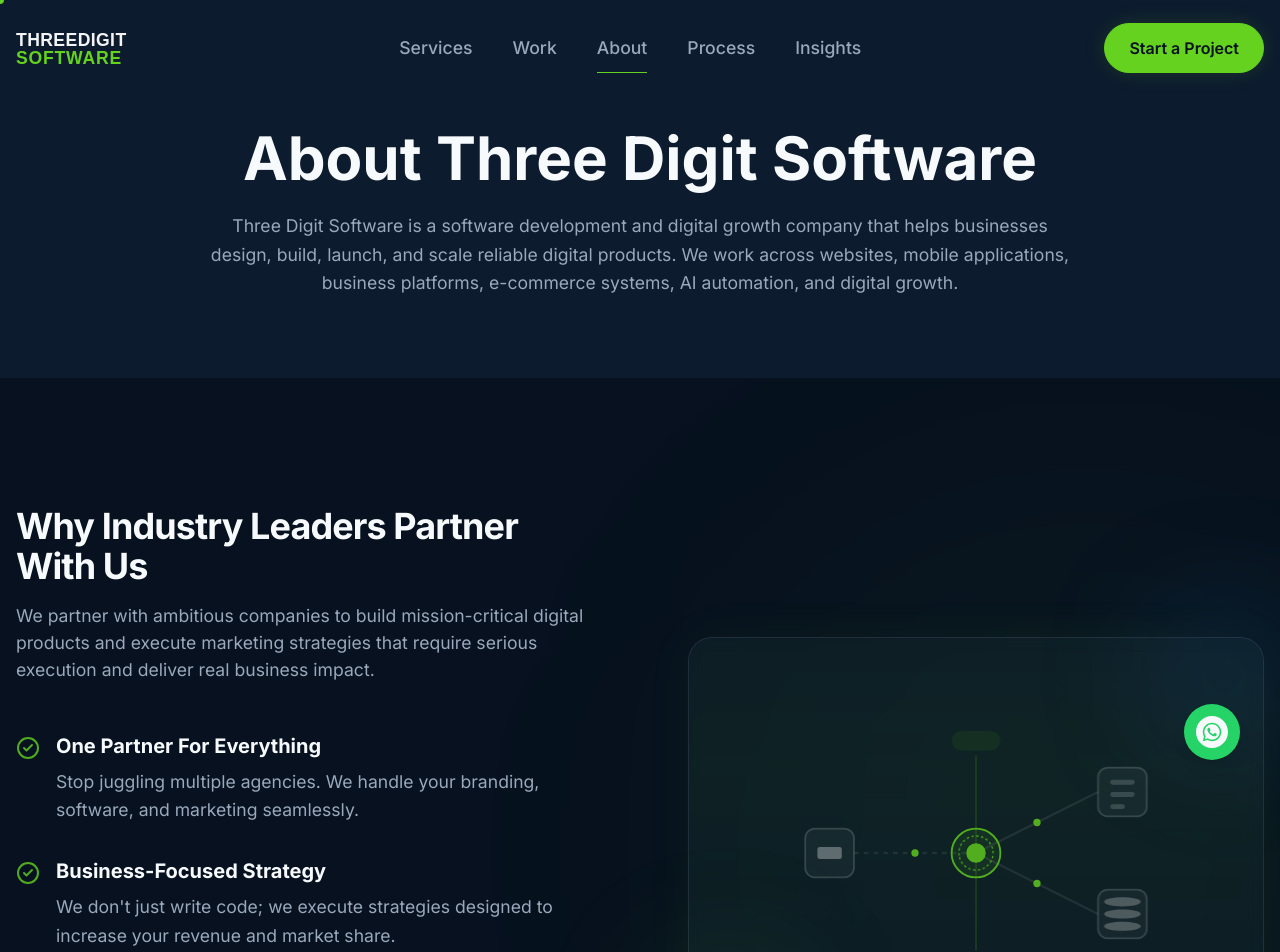
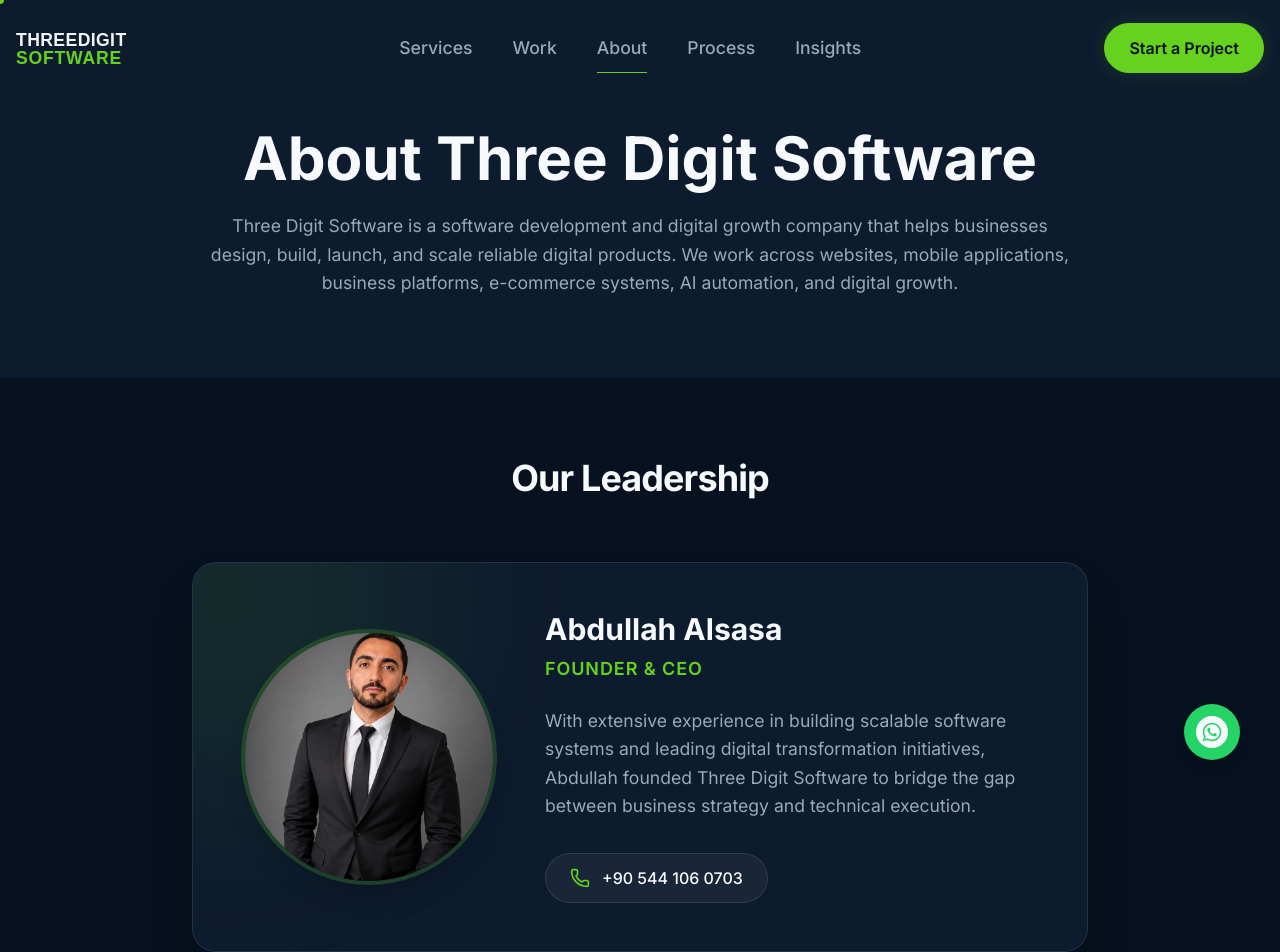
Before and after one commit to abdallahsasa/threedigitsoftwarefront, a Next.js app: page /en/about in a window 1280 px wide. Shown: the top 952 px of the page. Built offline with nearby package versions, Linux system fonts and the light colour scheme.

Commit message:
sold out

```diff
--- a/messages/ar.json
+++ b/messages/ar.json
@@ -190,5 +190,14 @@
     "problems_we_solve": "مشاكل نحلها",
     "our_capabilities": "قدراتنا",
     "our_process": "عمليتنا"
+  },
+  "AboutPage": {
+    "title": "عن ثري ديجيت للبرمجيات",
+    "description": "ثري ديجيت للبرمجيات هي شركة تطوير برمجيات ونمو رقمي تساعد الشركات في تصميم وبناء وإطلاق وتوسيع منتجات رقمية موثوقة. نعمل في مجالات المواقع الإلكترونية، تطبيقات الجوال، منصات الأعمال، أنظمة التجارة الإلكترونية، أتمتة الذكاء الاصطناعي، والنمو الرقمي.",
+    "leadership": "قيادتنا",
+    "founder_name": "عبد الله الساسة",
+    "founder_role": "المؤسس والمدير التنفيذي",
+    "founder_desc": "بخيرة واسعة في بناء أنظمة البرمجيات القابلة للتطوير وقيادة مبادرات التحول الرقمي، أسس عبد الله ثري ديجيت للبرمجيات لسد الفجوة بين استراتيجية الأعمال والتنفيذ التقني.",
+    "phone": "+90 544 106 0703"
   }
 }
--- a/messages/en.json
+++ b/messages/en.json
@@ -190,5 +190,14 @@
     "problems_we_solve": "Problems We Solve",
     "our_capabilities": "Our Capabilities",
     "our_process": "Our Process"
+  },
+  "AboutPage": {
+    "title": "About Three Digit Software",
+    "description": "Three Digit Software is a software development and digital growth company that helps businesses design, build, launch, and scale reliable digital products. We work across websites, mobile applications, business platforms, e-commerce systems, AI automation, and digital growth.",
+    "leadership": "Our Leadership",
+    "founder_name": "Abdullah Alsasa",
+    "founder_role": "Founder & CEO",
+    "founder_desc": "With extensive experience in building scalable software systems and leading digital transformation initiatives, Abdullah founded Three Digit Software to bridge the gap between business strategy and technical execution.",
+    "phone": "+90 544 106 0703"
   }
 }
--- a/src/app/[locale]/about/page.tsx
+++ b/src/app/[locale]/about/page.tsx
@@ -1,17 +1,57 @@
 import { SectionHeading } from '@/components/ui/SectionHeading';
 import { WhyUs } from '@/components/sections/home/WhyUs';
 import { FinalCTA } from '@/components/sections/home/FinalCTA';
+import { getTranslations } from 'next-intl/server';
+import Image from 'next/image';
+import { Phone } from 'lucide-react';
 
-export default function AboutPage() {
+export default async function AboutPage() {
+  const t = await getTranslations('AboutPage');
   return (
     <>
       <section className="pt-32 pb-20 bg-secondary-bg">
         <div className="container mx-auto px-4 text-center max-w-4xl">
-          <h1 className="text-4xl md:text-6xl font-bold mb-6">About Three Digit Software</h1>
+          <h1 className="text-4xl md:text-6xl font-bold mb-6">{t('title')}</h1>
           <p className="text-xl text-muted-text leading-relaxed">
-            Three Digit Software is a software development and digital growth company that helps businesses design, build, launch, and scale reliable digital products.
-            We work across websites, mobile applications, business platforms, e-commerce systems, AI automation, and digital growth.
+            {t('description')}
           </p>
+        </div>
+      </section>
+
+      {/* Leadership / Founder Section */}
+      <section className="py-20 bg-primary-bg">
+        <div className="container mx-auto px-4">
+          <SectionHeading title={t('leadership')} align="center" />
+
+          <div className="max-w-4xl mx-auto mt-16 flex flex-col md:flex-row items-center gap-12 bg-secondary-bg border border-white/10 rounded-3xl p-8 md:p-12 shadow-2xl relative overflow-hidden">
+            {/* Background Glow */}
+            <div className="absolute -top-40 -left-40 w-96 h-96 bg-primary-accent/10 rounded-full blur-[100px] pointer-events-none"></div>
+
+            <div className="w-48 h-48 md:w-64 md:h-64 relative rounded-full overflow-hidden border-4 border-primary-accent/20 flex-shrink-0 z-10 shadow-xl">
+              <Image
+                src="/abdullah.jpg"
+                alt={t('founder_name')}
+                fill
+                sizes="(max-width: 768px) 192px, 256px"
+                className="object-cover"
+              />
+            </div>
+
+            <div className="text-center md:text-left z-10">
+              <h3 className="text-3xl font-bold text-white mb-2">{t('founder_name')}</h3>
+              <p className="text-primary-accent font-semibold text-lg mb-6 uppercase tracking-wider">{t('founder_role')}</p>
+              <p className="text-lg text-muted-text leading-relaxed mb-8">
+                {t('founder_desc')}
+              </p>
+              <a
+                href={`tel:${t('phone').replace(/[^0-9+]/g, '')}`}
+                className="inline-flex items-center gap-3 bg-white/5 hover:bg-white/10 border border-white/10 px-6 py-3 rounded-full text-white transition-all duration-300 hover:shadow-[0_0_20px_rgba(100,210,30,0.2)] hover:border-primary-accent/30"
+              >
+                <Phone className="w-5 h-5 text-primary-accent" />
+                <span className="font-medium">{t('phone')}</span>
+              </a>
+            </div>
+          </div>
         </div>
       </section>
       <WhyUs />
--- /dev/null
+++ b/update_translations7.js
@@ -0,0 +1,41 @@
+const fs = require('fs');
+
+function updateJson(file, data) {
+  let content = {};
+  if (fs.existsSync(file)) {
+    content = JSON.parse(fs.readFileSync(file, 'utf8'));
+  }
+  for (const [key, value] of Object.entries(data)) {
+    if (!content[key]) content[key] = {};
+    Object.assign(content[key], value);
+  }
+  fs.writeFileSync(file, JSON.stringify(content, null, 2));
+}
+
+const en = {
+  "AboutPage": {
+    "title": "About Three Digit Software",
+    "description": "Three Digit Software is a software development and digital growth company that helps businesses design, build, launch, and scale reliable digital products. We work across websites, mobile applications, business platforms, e-commerce systems, AI automation, and digital growth.",
+    "leadership": "Our Leadership",
+    "founder_name": "Abdullah Alsasa",
+    "founder_role": "Founder & CEO",
+    "founder_desc": "With extensive experience in building scalable software systems and leading digital transformation initiatives, Abdullah founded Three Digit Software to bridge the gap between business strategy and technical execution.",
+    "phone": "+90 544 106 0703"
+  }
+};
+
+const ar = {
+  "AboutPage": {
+    "title": "عن ثري ديجيت للبرمجيات",
+    "description": "ثري ديجيت للبرمجيات هي شركة تطوير برمجيات ونمو رقمي تساعد الشركات في تصميم وبناء وإطلاق وتوسيع منتجات رقمية موثوقة. نعمل في مجالات المواقع الإلكترونية، تطبيقات الجوال، منصات الأعمال، أنظمة التجارة الإلكترونية، أتمتة الذكاء الاصطناعي، والنمو الرقمي.",
+    "leadership": "قيادتنا",
+    "founder_name": "عبد الله الساسة",
+    "founder_role": "المؤسس والمدير التنفيذي",
+    "founder_desc": "بخيرة واسعة في بناء أنظمة البرمجيات القابلة للتطوير وقيادة مبادرات التحول الرقمي، أسس عبد الله ثري ديجيت للبرمجيات لسد الفجوة بين استراتيجية الأعمال والتنفيذ التقني.",
+    "phone": "+90 544 106 0703"
+  }
+};
+
+updateJson('messages/en.json', en);
+updateJson('messages/ar.json', ar);
+console.log('Translations updated 7.');
```
Also changed, not shown: public/abdullah.jpg (added).
